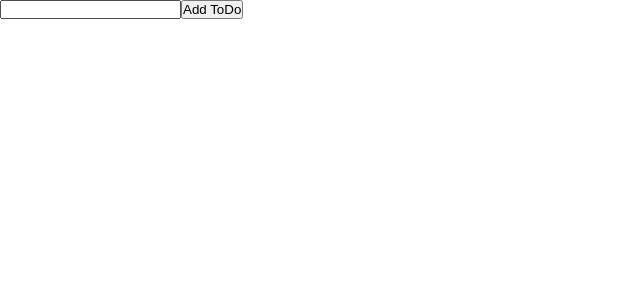
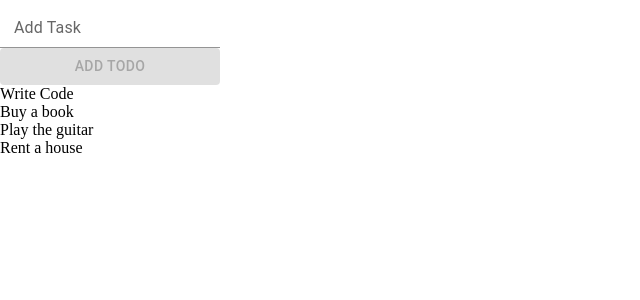
Before and after one commit to Blossomeze/todo_app, a React (Create React App) app: page / in a window 1280 px wide. Shown: the top 300 px of the page, without its empty margins (0-640 px from the left). Built offline with nearby package versions, Linux system fonts and the light colour scheme.

Commit message:
little added functionalities

```diff
--- a/package.json
+++ b/package.json
@@ -10,6 +10,7 @@
     "@testing-library/jest-dom": "^5.17.0",
     "@testing-library/react": "^13.4.0",
     "@testing-library/user-event": "^13.5.0",
+    "firebase": "^10.3.1",
     "react": "^18.2.0",
     "react-dom": "^18.2.0",
     "react-scripts": "5.0.1",
--- a/src/App.js
+++ b/src/App.js
@@ -1,17 +1,32 @@
+import { useState } from 'react';
 import './App.css';
+import { Button, FormControl, Input, InputLabel } from '@mui/material';
 
 function App() {
+  const [todos, setTodos] = useState(['Write Code','Buy a book','Play the guitar','Rent a house']);
+  const [input, setInput] = useState('');
+  console.log('🤩',input)
+  const addTodo = (event) => {
+    event.preventDefault()
+    console.log('😍')
+    setTodos([...todos, input]);
+    setInput('');
+    console.log(todos)
+  }
   return (
     <div className="App">
       <div>
-        <input />
-        <button>Add ToDo</button>
+      <FormControl>
+        <InputLabel>Add Task</InputLabel>
+        <Input value={input} onChange={event => setInput(event.target.value)}  />
+        <Button variant='contained' type='submit' onClick={addTodo} disabled={!input}>Add ToDo</Button>
+      </FormControl>
       </div>
       <div>
         <ul>
-          <li></li>
-          <li></li>
-          <li></li>
+          {todos.map(todo => (
+            <li>{todo}</li>
+          ))}
         </ul>
       </div>
     </div>
```
Also changed, not shown: 1 other file (tests, documents, lock files or other folders).
